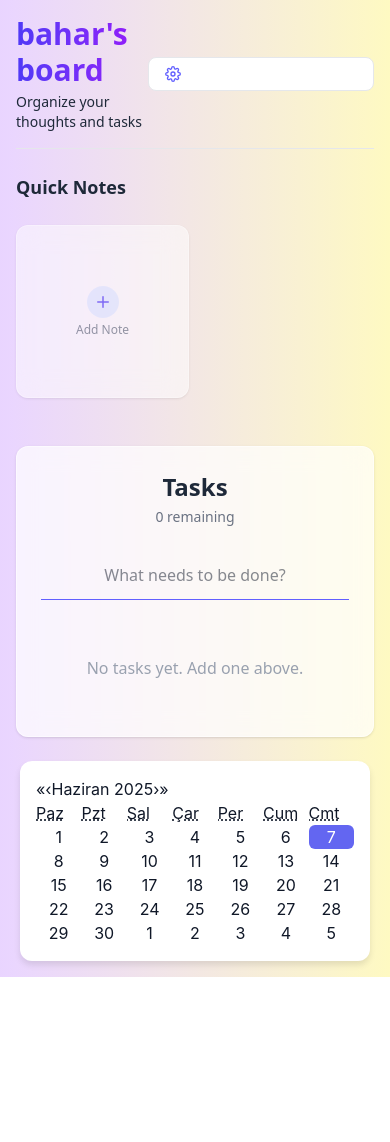
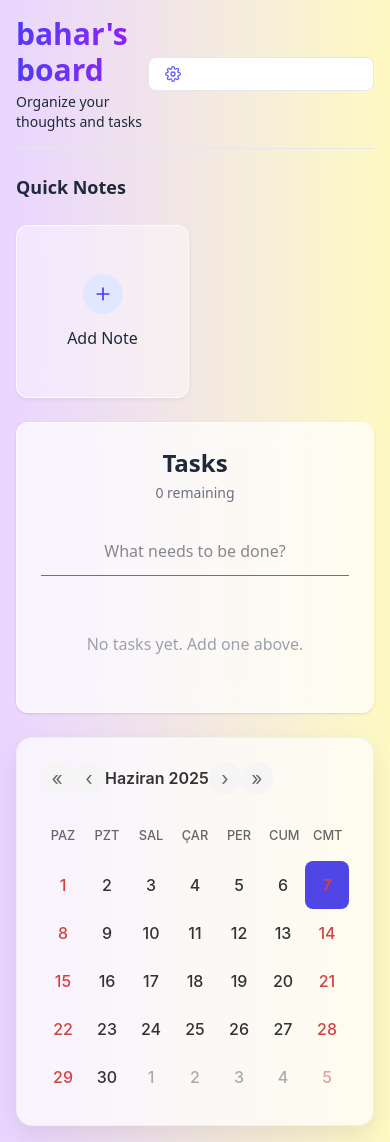
Before and after one commit to nbaharz/Task-Notification-Note-Manager-Website-Frontend, a Next.js app: page /Board in a window 390 px wide. Before the commit the page ends 977 px from the top, so only its background shows below. Built offline with nearby package versions, Linux system fonts and the light colour scheme.

Commit message:
Make NoteCard and Add Note Card responsive

```diff
--- a/app/Board/Calendar.css
+++ b/app/Board/Calendar.css
@@ -1,29 +1,122 @@
+/* Calendar.css */
 .calendar-container {
-  background-color: #ffffff;
-  border-radius: 12px;
-  padding: 1rem;
-  box-shadow: 0 4px 6px rgba(0, 0, 0, 0.1);
-  max-width: 350px;
+  background-color: rgba(255, 255, 255, 0.7);
+  border-radius: 16px;
+  padding: 1.5rem;
+  box-shadow: 0 10px 25px rgba(0, 0, 0, 0.08);
+  max-width: 380px;
   margin: 0 auto;
+  border: 1px solid #f0f0f0;
 }
 
-.custom-calendar {
+.modern-calendar {
+  width: 100%;
   border: none;
   font-family: 'Inter', sans-serif;
 }
 
+/* Navigation */
+.react-calendar__navigation {
+  margin-bottom: 1.5rem;
+  display: flex;
+  align-items: center;
+}
+
+.react-calendar__navigation__label {
+  flex-grow: 0 !important;
+  font-weight: 600;
+  color: #333;
+  background: none !important;
+  pointer-events: none;
+}
+
+.navigation-label {
+  display: flex;
+  flex-direction: column;
+  align-items: center;
+}
+
+.react-calendar__navigation__arrow {
+  background: #f5f5f5;
+  border-radius: 50%;
+  width: 32px;
+  height: 32px;
+  display: flex;
+  align-items: center;
+  justify-content: center;
+  color: #666;
+  font-size: 1.2rem;
+  transition: all 0.2s ease;
+}
+
+.react-calendar__navigation__arrow:hover {
+  background: #e0e7ff;
+  color: #4f46e5;
+}
+
+/* Weekdays */
+.react-calendar__month-view__weekdays {
+  margin-bottom: 0.5rem;
+}
+
+.react-calendar__month-view__weekdays__weekday {
+  padding: 0.5rem;
+  font-size: 0.8rem;
+  color: #666;
+  text-transform: uppercase;
+  font-weight: 500;
+  text-align: center;
+}
+
+.react-calendar__month-view__weekdays__weekday abbr {
+  text-decoration: none;
+}
+
+/* Days */
+.react-calendar__tile {
+  padding: 0.75rem 0.5rem;
+  border-radius: 8px;
+  transition: all 0.2s ease;
+  font-weight: 500;
+  color: #333;
+  position: relative;
+}
+
+.react-calendar__tile:enabled:hover {
+  background: #f0f4ff;
+  color: #4f46e5;
+}
+
 .react-calendar__tile--now {
   background: #f0f0f0;
-  border-radius: 6px;
+  color: #333;
+  font-weight: 600;
+}
+
+.react-calendar__tile--now:enabled:hover {
+  background: #e0e7ff;
 }
 
 .react-calendar__tile--active {
-  background: #6366f1;
+  background: #4f46e5;
   color: white;
-  border-radius: 6px;
+  font-weight: 600;
 }
 
-.react-calendar__tile:enabled:hover {
-  background: #e0e7ff;
-  border-radius: 6px;
+.react-calendar__tile--active:enabled:hover {
+  background: #4338ca;
 }
+
+/* Neighboring month days */
+.react-calendar__month-view__days__day--neighboringMonth {
+  color: #aaa;
+}
+
+/* Weekend days */
+.react-calendar__month-view__days__day--weekend {
+  color: #d14343;
+}
+
+.react-calendar__month-view__days__day--neighboringMonth.react-calendar__month-view__days__day--weekend {
+  color: #e0a0a0;
+}
--- a/app/Board/Calendar.tsx
+++ b/app/Board/Calendar.tsx
@@ -2,7 +2,7 @@
 
 import { useState } from 'react';
 import Calendar from 'react-calendar';
-import './Calendar.css'
+import './Calendar.css';
 
 export default function CustomCalendar() {
   const [date, setDate] = useState<Date | null>(new Date());
@@ -14,7 +14,7 @@ export default function CustomCalendar() {
         value={date}
         locale="tr-TR"
         calendarType="gregory"
-        className="custom-calendar"
+        className="modern-calendar"
       />
     </div>
   );
--- a/app/Board/NoteGrid.tsx
+++ b/app/Board/NoteGrid.tsx
@@ -77,30 +77,45 @@ export default function NoteGrid({
         <motion.div
           initial={{ opacity: 0, scale: 0.9 }}
           animate={{ opacity: 1, scale: 1 }}
-            whileHover={{ scale: 1.02 }}
-            whileTap={{ scale: 0.98 }}
+          whileHover={{
+            y: -5,
+            boxShadow: '0 10px 25px -5px rgba(0, 0, 0, 0.1), 0 5px 10px -5px rgba(0, 0, 0, 0.04)'
+          }}
+          className="
+            w-full aspect-square max-w-[200px] rounded-xl
+            border border-white/70
+            bg-white/40
+            backdrop-blur-md
+            flex flex-col items-center justify-center
+            cursor-pointer text-center
+            overflow-hidden
+            group
+          "
+          style={{
+            boxShadow: '0 2px 4px 0 rgba(0, 0, 0, 0.05)'
+          }}
           onClick={onAddNote}
-            className="col-span-1"
         >
+          {/* Content - matches NoteCard's content area */}
+          <div className="flex flex-col items-center justify-center flex-1 w-full px-4 py-6">
             <div className="
-              w-full aspect-square max-w-full
-              rounded-xl border border-white/70 bg-white/70
-              backdrop-blur-md shadow-sm hover:shadow-md
-              transition-all flex flex-col items-center justify-center
-              text-gray-500 hover:text-indigo-600 cursor-pointer group
-              p-2 sm:p-0 opacity-70
+              bg-indigo-100 w-10 h-10 rounded-full
+              flex items-center justify-center
+              mb-3 group-hover:bg-indigo-200 transition-colors
             ">
-              <div className="bg-indigo-100 w-8 h-8 sm:w-10 sm:h-10 rounded-full flex items-center justify-center mb-1 sm:mb-2 group-hover:bg-indigo-200 transition-colors">
               <FiPlus className="
                 text-indigo-600
-                                text-lg xs:text-xl sm:text-2xl
+                text-xl
                 transition-transform group-hover:rotate-90
-                              " />
+              "/>
             </div>
-              <span className="font-medium text-xs sm:text-sm md:text-base text-center">
+            <p className="text-gray-800 font-medium group-hover:text-indigo-600 transition-colors">
               Add Note
-              </span>
+            </p>
           </div>
+
+          {/* Bottom accent bar - matches NoteCard's hover effect */}
+          <div className="absolute bottom-0 w-full h-1.5 bg-gradient-to-r from-indigo-400/80 to-purple-400/80 opacity-0 group-hover:opacity-100 transition-opacity duration-300" />
         </motion.div>
       )}
       </div>
--- a/app/Board/ToDoPanel.tsx
+++ /dev/null
@@ -1,17 +0,0 @@
-import { motion } from 'framer-motion';
-import ToDoList from '@/ui/ToDoList/toDoList';
-
-export default function ToDoPanel() {
-  return (
-    <aside className="w-full lg:w-[100%] mt-6 lg:mt-0 lg:pl-6">
-      <motion.div
-        initial={{ opacity: 0, y: 20 }}
-        animate={{ opacity: 1, y: 0 }}
-        transition={{ delay: 0.2 }}
-        className="h-full"
-      >
-        <ToDoList />
-      </motion.div>
-    </aside>
-  );
-}
--- a/app/Board/page.tsx
+++ b/app/Board/page.tsx
@@ -2,13 +2,13 @@
 import { useState } from 'react';
 import BoardHeader from './BoardHeader';
 import NoteGrid from './NoteGrid';
-import ToDoPanel from './ToDoPanel';
 import AddNoteModal from '@/ui/Note/AddNoteModal';
 import ViewNoteModal from '@/ui/Note/ViewNoteModal';
 import AllNotesModal from '@/ui/Note/AllNotesModal';
 import { useNotes } from './useNotes';
 import { AnimatePresence } from 'framer-motion';
 import CustomCalendar from './Calendar';
+import ToDoList from '@/ui/ToDoList/toDoList';
 
 export default function NoteBoard() {
   const {
@@ -43,9 +43,11 @@ export default function NoteBoard() {
           onShowAllNotes={() => setShowAllNotesModal(true)}
         />
 
-        <div className="w-full lg:w-[350px] flex flex-col gap-6">
-        <ToDoPanel />
-        <CustomCalendar/>
+        <div className="w-full sm:w-[500px] md:w-[400px] lg:w-[350px] xl:w-[300px] gap-6">
+        <ToDoList/>
+        <div className="mt-6">
+          <CustomCalendar />
+        </div>
         </div>
       </section>
 
--- /dev/null
+++ b/types/types.ts
@@ -0,0 +1,8 @@
+export interface Note {
+  id: string; // Benzersiz ID (örneğin UUID)
+  title: string;
+  content: string;
+  pinned?: boolean; // Opsiyonel: Ana sayfada gösterilsin mi
+  createdAt: string; // ISO tarih string (örneğin: 2025-06-07T12:34:56.000Z)
+  updatedAt?: string; // Opsiyonel: Son düzenleme zamanı
+}
--- a/ui/Note/AddNoteModal.tsx
+++ b/ui/Note/AddNoteModal.tsx
@@ -1,9 +1,7 @@
 'use client';
-import { motion } from 'framer-motion';
-import { FiX } from 'react-icons/fi';
+import { FiX, FiSave, FiArrowLeft } from 'react-icons/fi';
+import ModalWrapper from '../ModalWrapper';
 
-// interface nesnenin sahip olmasi gereken structure tanimlar.
-// component props icin interface yapisi tercih edilir.
 interface AddNoteModalProps {
   newNote: { title: string; content: string };
   setNewNote: (note: { title: string; content: string }) => void;
@@ -13,59 +11,79 @@ interface AddNoteModalProps {
 
 export default function AddNoteModal({ newNote, setNewNote, onSave, onClose }: AddNoteModalProps) {
   return (
-    <motion.div
-      initial={{ opacity: 0 }}
-      animate={{ opacity: 1 }}
-      exit={{ opacity: 0 }}
-      className="fixed inset-0 bg-black/20 backdrop-blur-sm flex justify-center items-center z-50 p-4" //modal olusturuldu
+    <ModalWrapper
+      onClose={onClose}
+      maxWidth="max-w-[95vw] md:max-w-[700px]"
+      maxHeight="h-[95vh] md:h-[800px]"
     >
-      <motion.div
-        initial={{ y: 20, scale: 0.98 }}
-        animate={{ y: 0, scale: 1 }}
-        className="bg-white w-full max-w-[700px] h-[800px] rounded-xl shadow-lg border border-gray-100 p-6 flex flex-col"
-      >
-        <div className="flex justify-between items-center mb-4">
-          <h2 className="text-lg font-medium text-gray-700">New Note</h2>
+      <div className="p-4 sm:p-6 flex flex-col h-full">
+        {/* Mobile-friendly header with back button */}
+        <div className="md:hidden flex items-center mb-4">
           <button
             onClick={onClose}
-            className="text-gray-400 hover:text-gray-600 transition-colors"
+            className="text-gray-500 hover:text-gray-700 transition-colors p-1 mr-2"
           >
-            <FiX size={20} />
+            <FiArrowLeft size={24} />
+          </button>
+          <h2 className="text-xl font-semibold text-gray-800 flex-1 text-center">New Note</h2>
+        </div>
+
+        {/* Desktop header */}
+        <div className="hidden md:flex justify-between items-center mb-4">
+          <h2 className="text-xl font-medium text-gray-700">New Note</h2>
+          <button
+            onClick={onClose}
+            className="text-gray-400 hover:text-gray-600 transition-colors p-1"
+          >
+            <FiX size={24} />
           </button>
         </div>
 
+        {/* Title input */}
         <input
           type="text"
           placeholder="Title"
           value={newNote.title}
           onChange={(e) => setNewNote({ ...newNote, title: e.target.value })}
-          className="text-gray-800 placeholder:text-gray-400 text-xl font-medium mb-4 pb-2 outline-none border-b border-gray-200 focus:border-blue-500 transition-colors"
+          className="text-gray-800 placeholder:text-gray-400 text-xl md:text-2xl font-semibold mb-4 pb-2 outline-none border-b border-gray-200 focus:border-blue-500 transition-colors"
           autoFocus
         />
 
+        {/* Content textarea */}
+        <div className="flex-1 relative mt-2 mb-4 border border-gray-200 rounded-lg overflow-hidden">
           <textarea
-          placeholder="Add Context"
+            placeholder="Start typing your note here..."
             value={newNote.content}
             onChange={(e) => setNewNote({ ...newNote, content: e.target.value })}
-          className="flex-1 text-gray-700 placeholder:text-gray-400 text-base outline-none resize-none"
+            className="w-full h-full p-4 text-gray-700 placeholder:text-gray-400 text-base outline-none resize-none"
           />
+          <div className="absolute bottom-4 right-4 text-xs text-gray-400">
+            {newNote.content.length}/1000
+          </div>
+        </div>
 
-        <div className="mt-6 flex justify-end space-x-3">
+        {/* Responsive footer with action buttons */}
+        <div className="mt-auto pt-4 border-t border-gray-100">
+          <div className="flex flex-col-reverse sm:flex-row justify-between gap-3">
             <button
               onClick={onClose}
-            className="px-4 py-2 text-gray-600 hover:bg-gray-100 rounded-lg transition-colors"
+              className="px-4 py-3 sm:py-2 text-gray-600 hover:bg-gray-100 rounded-lg transition-colors flex items-center justify-center gap-2"
             >
-            Cancel
+              <FiX size={18} />
+              <span>Cancel</span>
             </button>
+
             <button
               onClick={onSave}
               disabled={!newNote.title.trim()}
-            className="px-4 py-2 bg-blue-500 text-white hover:bg-blue-600 disabled:bg-blue-300 rounded-lg transition-colors"
+              className="px-4 py-3 sm:py-2 bg-blue-500 text-white hover:bg-blue-600 disabled:bg-blue-300 rounded-lg transition-colors flex items-center justify-center gap-2"
             >
-            Save
+              <FiSave size={18} />
+              <span>Save Note</span>
             </button>
           </div>
-      </motion.div>
-    </motion.div>
+        </div>
+      </div>
+    </ModalWrapper>
   );
 }
```
Lines whose indentation alone changed are shown as unchanged.
